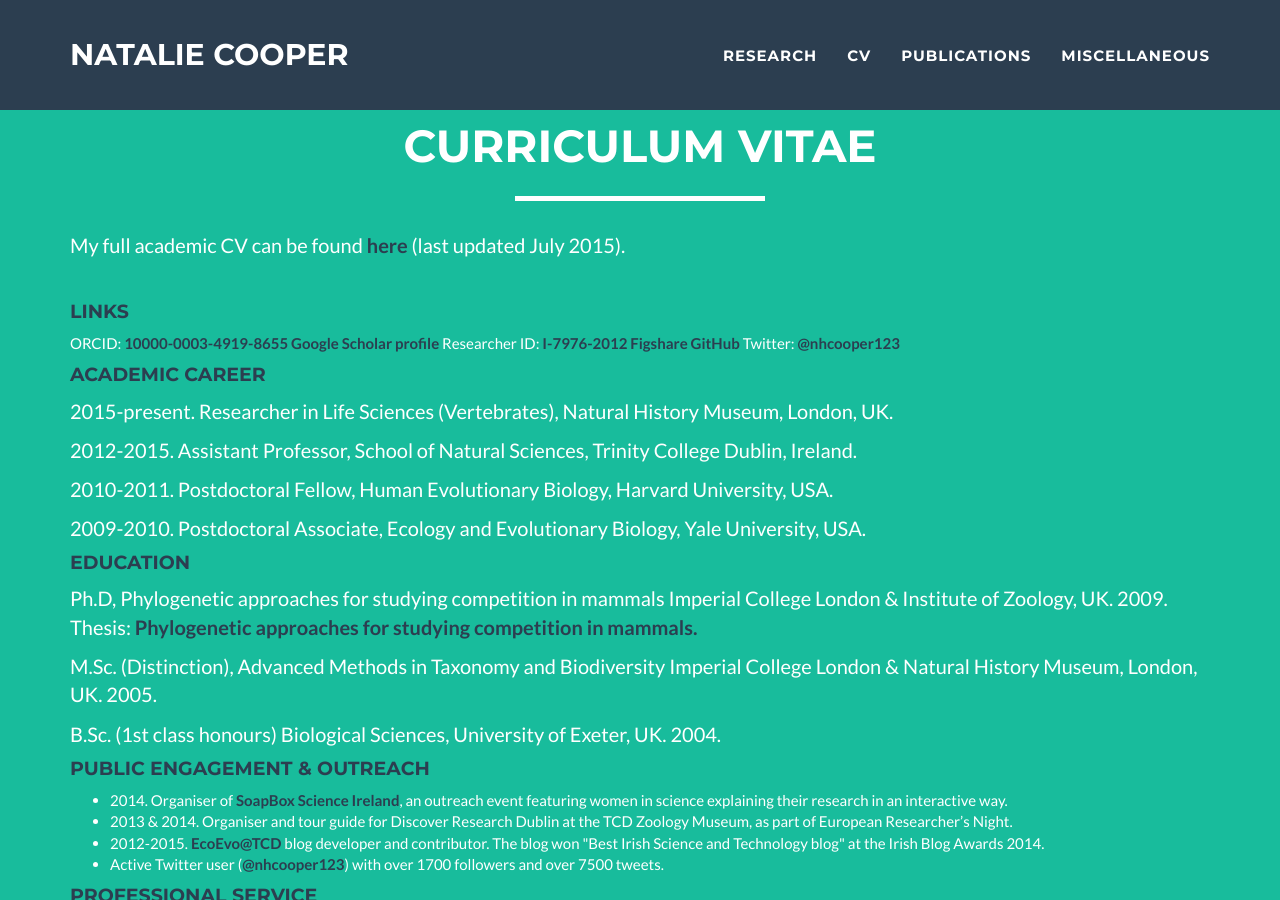
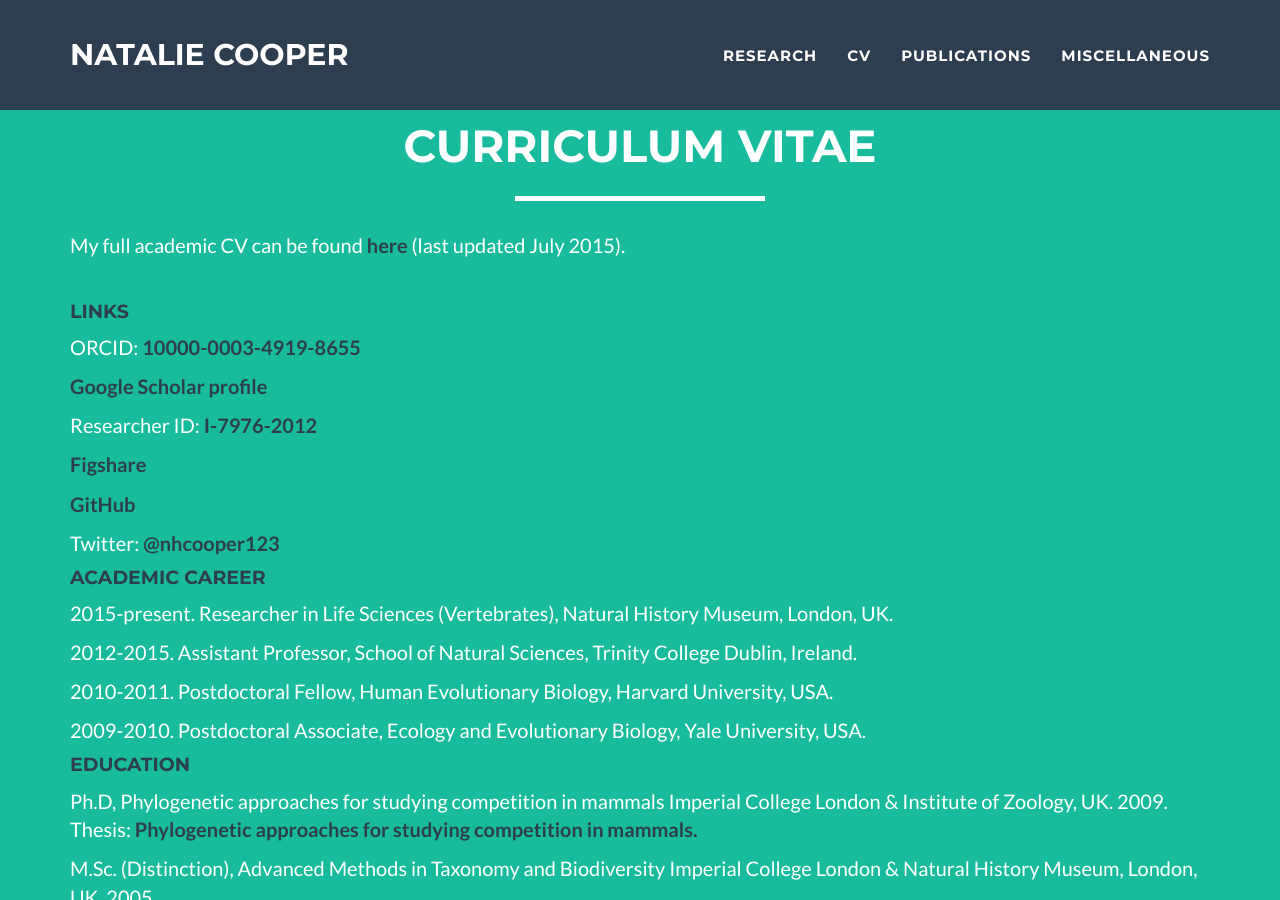
Before and after one commit to nhcooper123/nhcooper123.github.io, a Jekyll site: the page cv.html, which Jekyll copies as it is, in a window 1280 px wide and 900 px high. Built offline with Jekyll 4.4.1, drawn with Linux system fonts in a browser that asks for light colours.

Commit message:
Added some links

```diff
--- a/cv.html
+++ b/cv.html
@@ -113,17 +113,17 @@
 
 <h4><font color="2c3e50">Links</font></h4>
 
-ORCID: <a href="http://orcid.org/0000-0003-4919-8655"><strong><font color="2c3e50">10000-0003-4919-8655</font></strong></a>
+<p>ORCID: <a href="http://orcid.org/0000-0003-4919-8655"><strong><font color="2c3e50">10000-0003-4919-8655</font></strong></a></p>
 
-<a href="https://scholar.google.co.uk/citations?user=gvR3C30AAAAJ&hl=en"><strong><font color="2c3e50">Google Scholar profile</font></strong></a>
+<p><a href="https://scholar.google.co.uk/citations?user=gvR3C30AAAAJ&hl=en"><strong><font color="2c3e50">Google Scholar profile</font></strong></a></p>
 
-Researcher ID: <a href="http://www.researcherid.com/rid/I-7976-2012"><strong><font color="2c3e50">I-7976-2012</font></strong></a>
+<p>Researcher ID: <a href="http://www.researcherid.com/rid/I-7976-2012"><strong><font color="2c3e50">I-7976-2012</font></strong></a></p>
 
-<a href="http://figshare.com/authors/Natalie_Cooper/277070"><strong><font color="2c3e50">Figshare</font></strong></a>
+<p><a href="http://figshare.com/authors/Natalie_Cooper/277070"><strong><font color="2c3e50">Figshare</font></strong></a></p>
 
-<a href="https://github.com/nhcooper123/"><strong><font color="2c3e50">GitHub</font></strong></a>
+<p><a href="https://github.com/nhcooper123/"><strong><font color="2c3e50">GitHub</font></strong></a></p>
 
-Twitter: <a href="https://twitter.com/nhcooper123"><strong><font color="2c3e50">@nhcooper123</font></strong></a>
+<p>Twitter: <a href="https://twitter.com/nhcooper123"><strong><font color="2c3e50">@nhcooper123</font></strong></a></p>
 
 <h4><font color="2c3e50">Academic Career</font></h4>
 
@@ -160,12 +160,14 @@ Twitter: <a href="https://twitter.com/nhcooper123"><strong><font color="2c3e50">
 
 <h4><font color="2c3e50">Public Engagement & Outreach</font></h4>
 
+<p>
   <ul>
     <li>2014. Organiser of <a href="http://soapboxscience.org/?page_id=824"><strong><font color="2c3e50">SoapBox Science Ireland</font></strong></a>, an outreach event featuring women in science explaining their research in an interactive way.</li>
     <li>2013 & 2014. Organiser and tour guide for Discover Research Dublin at the TCD Zoology Museum, as part of European Researcher’s Night.</li>
     <li>2012-2015. <a href="http://www.ecoevoblog.com/"><strong><font color="2c3e50">EcoEvo@TCD</font></strong></a> blog developer and contributor. The blog won "Best Irish Science and Technology blog" at the Irish Blog Awards 2014.</li>
     <li>Active Twitter user (<a href="https://twitter.com/nhcooper123"><strong><font color="2c3e50">@nhcooper123</font></strong></a>) with over 1700 followers and over 7500 tweets.</li>
   </ul>
+</p>
 
 <h4><font color="2c3e50">Professional Service</font></h4>
 
```
